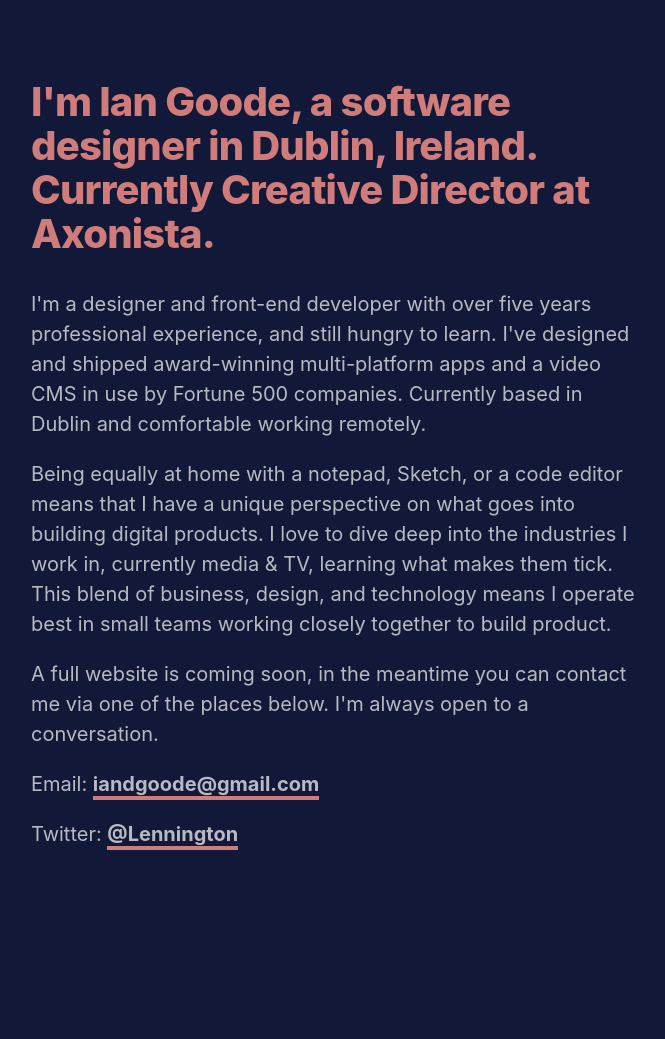
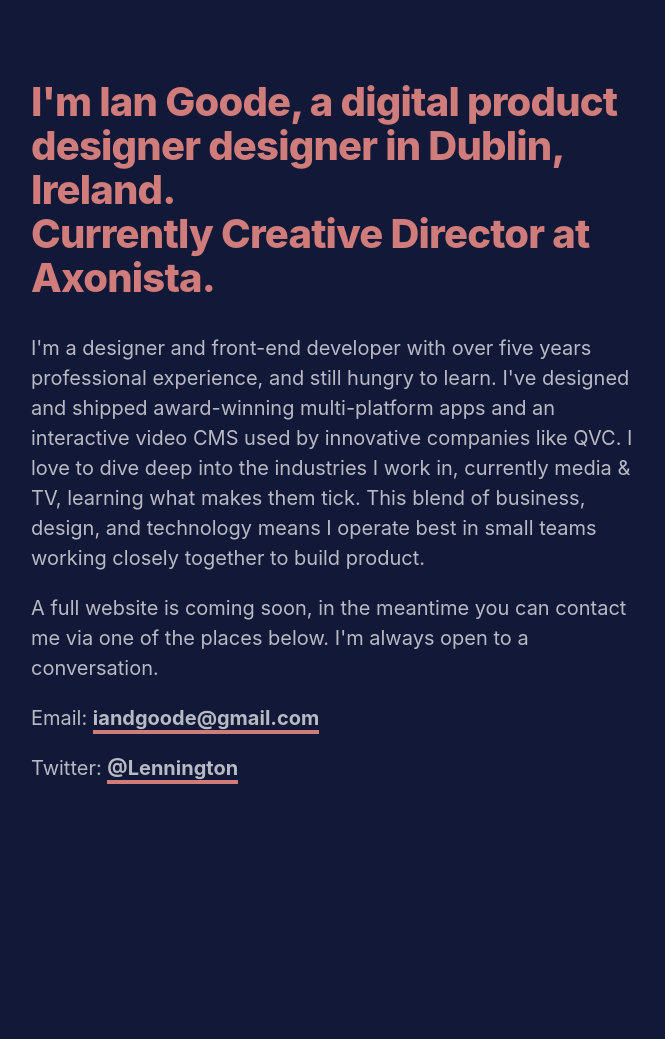
Before and after one commit to Lennington/personal-site, a Jekyll site: the page built from index.md, in a window 1280 px wide. Shown: the whole page, without its empty margins (48-713 px from the left). Built offline with Jekyll 4.4.1, drawn with Linux system fonts in a browser that asks for light colours; after the commit the page ends 973 px from its top, so only the background shows below that.

Commit message:
Updating homepage copy

```diff
--- a/_layouts/home.html
+++ b/_layouts/home.html
@@ -4,9 +4,8 @@
 
 <section>
   <span class="stroke"></span>
-  <h1>I'm Ian Goode, a software designer in Dublin, Ireland. <br> Currently Creative Director at Axonista.</h1>
-  <p>I'm a designer and front-end developer with over five years professional experience, and still hungry to learn. I've designed and shipped award-winning multi-platform apps and a video CMS in use by Fortune 500 companies. Currently based in Dublin and comfortable working remotely.</p>
-  <p>Being equally at home with a notepad, Sketch, or a code editor means that I have a unique perspective on what goes into building digital products. I love to dive deep into the industries I work in, currently media & TV, learning what makes them tick. This blend of business, design, and technology means I operate best in small teams working closely together to build product.</p>
+  <h1>I'm Ian Goode, a digital product designer designer in Dublin, Ireland. <br> Currently Creative Director at Axonista.</h1>
+  <p>I'm a designer and front-end developer with over five years professional experience, and still hungry to learn. I've designed and shipped award-winning multi-platform apps and an interactive video CMS used by innovative companies like QVC. I love to dive deep into the industries I work in, currently media & TV, learning what makes them tick. This blend of business, design, and technology means I operate best in small teams working closely together to build product.</p>
   <p>A full website is coming soon, in the meantime you can contact me via one of the places below. I'm always open to a conversation.</p>
   <p>Email: <a href="mailto:iandgoode@gmail.com">iandgoode@gmail.com</a></p>
   <p>Twitter: <a href="https://twitter.com/Lennington">@Lennington</a></p>
```
